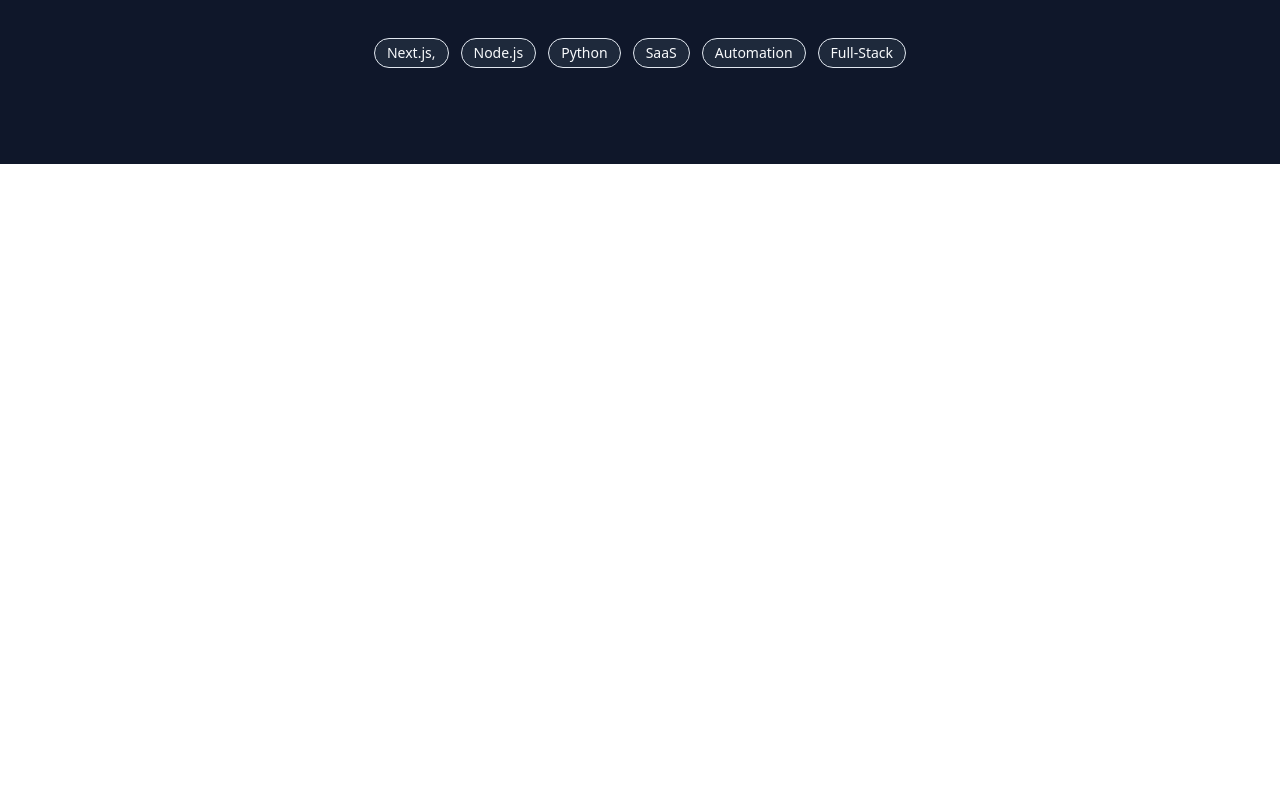
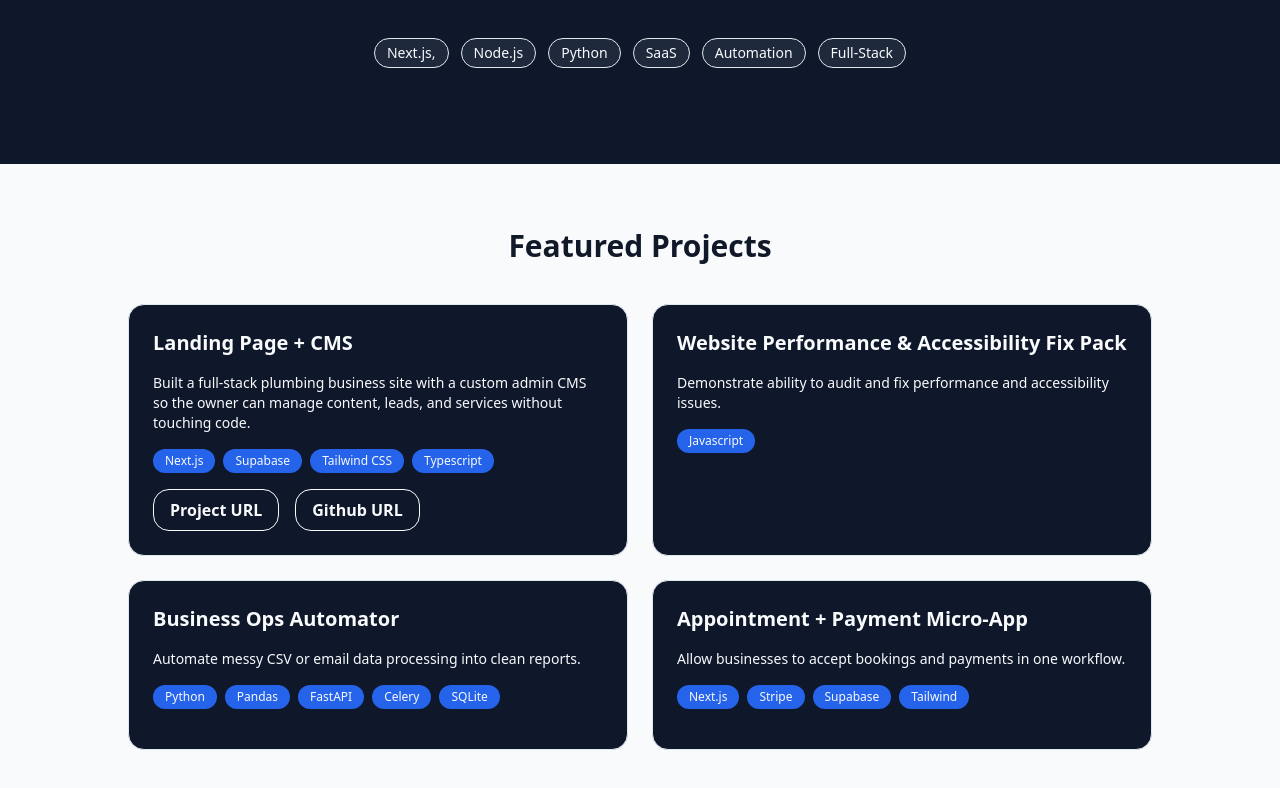
Before and after one commit to Jason-Donmoyer/jason-donmoyer-portfolio, a Next.js app: page / in a window 1280 px wide. Shown: the part 502-1290 px from the top of the page. Before the commit the page ends 800 px from the top, so only its background shows below. Built offline with nearby package versions, Linux system fonts and the light colour scheme.

Commit message:
Added FeaturedProjects component: - maps through lib/projects data to create cards - renders from page.tsx

```diff
--- a/src/app/page.tsx
+++ b/src/app/page.tsx
@@ -1,9 +1,11 @@
 import Hero from '../components/home/Hero'
+import FeaturedProjects from '@/components/home/FeaturedProjects';
 
 export default function Home() {
   return (
     <main>
       <Hero></Hero>
+      <FeaturedProjects></FeaturedProjects>
     </main>
   );
 }
--- a/src/components/home/FeaturedProjects.tsx
+++ b/src/components/home/FeaturedProjects.tsx
@@ -0,0 +1,67 @@
+import { projects } from '../../lib/projects'
+
+export default function FeaturedProjects() {
+    return (
+        <section className="py-16 px-8 bg-surface">
+            <h2 className="text-3xl font-bold text-headline text-center mb-10">Featured Projects</h2>
+            <div className="grid grid-cols-1 md:grid-cols-2 gap-6 max-w-5xl mx-auto">
+                {projects.filter(project => project.featured).map(project => (
+                    <div key={project.title}
+                         className="rounded-2xl
+                                    border
+                                    border-border
+                                    p-6
+                                    bg-primary
+                                    hover:shadow-md
+                                    transition-shadow
+                                    flex
+                                    flex-col
+                                    gap-4">
+                        <h3 className="text-xl font-semibold text-surface">{project.title}</h3>
+                        <p className="text-surface text-sm">{project.summary}</p>
+                        <div className="flex flex-wrap gap-2">
+                            {project.stack.map(tech => (
+                                <span key={tech} className="px-3
+                                                            py-1
+                                                            text-xs
+                                                             bg-accent
+                                                             rounded-full
+                                                            text-surface">{
+                                    tech}
+                                </span>
+                            ))}
+                        </div>
+                        <div className="flex gap-4 mt-auto">
+                            {project.liveUrl && (
+                                <a href={project.liveUrl} className="px-4
+                                                                     py-2
+                                                                     font-semibold
+                                                                     border
+                                                                     border-surface
+                                                                     text-surface
+                                                                     rounded-lg
+                                                                     hover:bg-secondary"
+                                    >
+                                    Project URL
+                                    </a>
+                            )}
+                            {project.githubUrl && (
+                                <a href={project.githubUrl} className="px-4
+                                                                       py-2
+                                                                       font-semibold
+                                                                       border
+                                                                       border-surface
+                                                                       text-surface
+                                                                       rounded-lg
+                                                                       hover:bg-secondary"
+                                >
+                                    Github URL
+                                </a>
+                            )}
+                        </div>
+                    </div>
+                ))}
+            </div>
+        </section>
+    )
+}
--- a/src/lib/projects.ts
+++ b/src/lib/projects.ts
@@ -15,7 +15,7 @@
         summary: "Built a full-stack plumbing business site with a custom admin CMS so the owner can manage content, leads, and services without touching code.",
         stack: ["Next.js", "Supabase", "Tailwind CSS", "Typescript"],
         liveUrl: "https://centerstateplumbingnj.com",
-        githubUrl: "",
+        githubUrl: "https://github.com/Jason-Donmoyer/centerstate-plumbing",
         slug: "landing-page",
         featured: true,
         status: "complete",
@@ -37,7 +37,7 @@
         liveUrl: "",
         githubUrl: "",
         slug: "ops-automator",
-        featured: false,
+        featured: true,
         status: "planned"
     },
     {
@@ -67,7 +67,7 @@
         liveUrl: "",
         githubUrl: "",
         slug: "booking-app",
-        featured: false,
+        featured: true,
         status: "in-progress"
     },
     {
```
